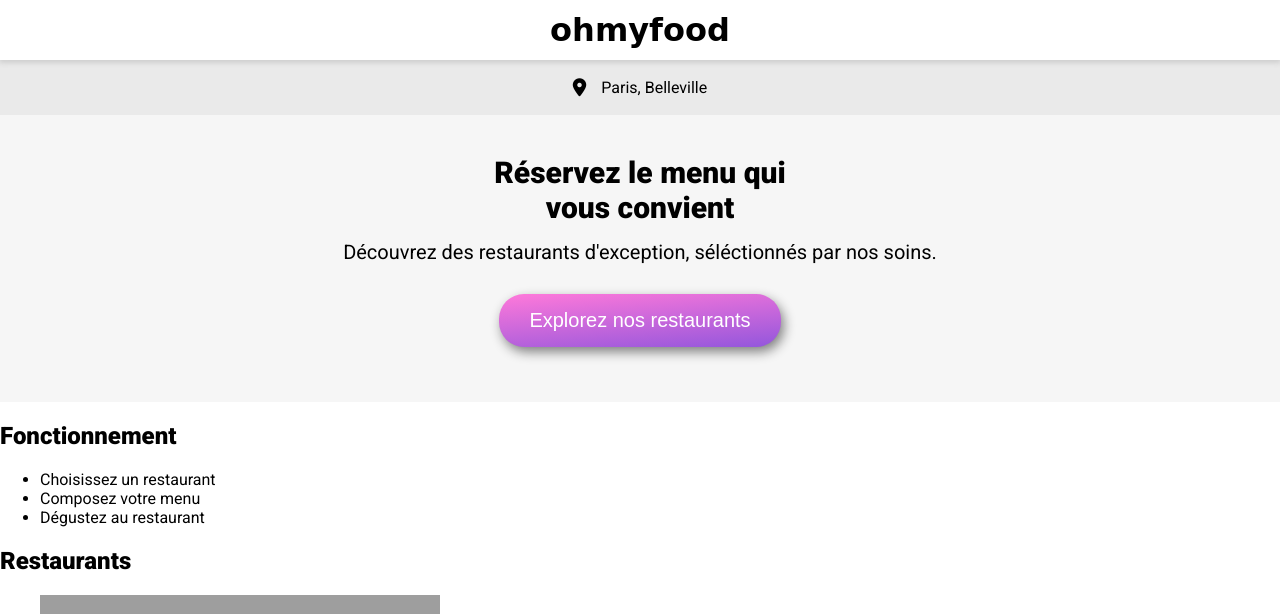
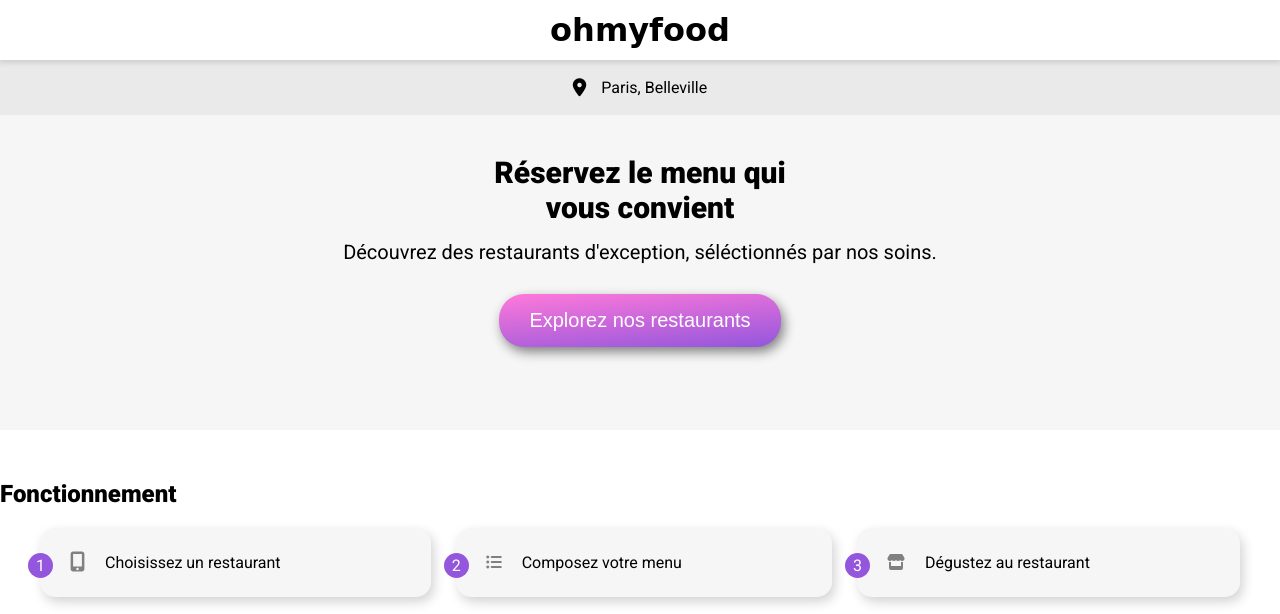
Before and after one commit to Jean-Louis10/Jean-LouisPouant_3_17012022, a plain HTML site: page index.html in a window 1280 px wide. Shown: the top 614 px of the page. Drawn offline with Linux system fonts and the light colour scheme; grey boxes are pictures that could not be loaded; a web font is replaced by a local one.

Commit message:
ajout de la nav Fonctionnement

```diff
--- a/index.html
+++ b/index.html
@@ -19,7 +19,7 @@
    <div class="city">
       <p class="flexcenter gapMap"><i class="fas fa-map-marker-alt"></i>Paris, Belleville</p>
    </div>
-   <section class="explorer backGrey">
+   <section class="explorer backGrey heightBack">
     <h2>Réservez le menu qui <br> vous convient</h2>
    <p>Découvrez des restaurants d'exception, séléctionnés par nos soins.</p>
    <button>Explorez nos restaurants</button>
@@ -27,12 +27,12 @@
 
 
 
+<nav class="nav">
       <h2>Fonctionnement</h2>
-      <nav>
       <ul>
-         <li>Choisissez un restaurant</li>
-         <li>Composez votre menu</li>
-         <li>Dégustez au restaurant</li>
+         <li><span>1</span><i class="fas fa-mobile-alt fa-lg"></i>Choisissez un restaurant</li>
+         <li><span>2</span><i class="fas fa-list-ul"></i>Composez votre menu</li>
+         <li><span>3</span><i class="fas fa-store"></i>Dégustez au restaurant</li>
       </ul>
    </nav>
          <h2>Restaurants</h2>
--- a/styles.css
+++ b/styles.css
@@ -53,8 +53,8 @@ main .city i {
     padding-top: 40px;
 }
 
-section {
-    padding-bottom: 40px;
+.heightBack {
+    height: 315px;
 }
 
 .explorer p {
@@ -76,13 +76,77 @@ margin: 15px 0;
 
 .explorer button:hover {
     opacity: 0.9;
-    box-shadow: 5px 8px 12px 0px grey;
+    box-shadow: 5px 8px 12px 0px lightgrey;
     transform: scale(1.01);
 }
 
 .backGrey {
     background-color: #f6f6f6;
 }
+
+
+/*NAV*/
+
+
+nav ul {
+    display: flex;
+    gap: 25px;
+    padding-right: 40px;
+}
+
+@media (max-width :880px) {
+    nav ul {
+        flex-direction: column;
+    }
+}
+
+nav li {
+    background-color: #f6f6f6;
+    padding: 25px 20px;
+    flex-grow: 1;
+    border-radius: 15px;
+    box-shadow: 3px 5px 12px 0px lightgrey;
+    padding-left: 30px;
+    position: relative;
+}
+
+nav li:hover {
+    opacity: 0.9;
+    box-shadow: 5px 8px 12px 0px lightgrey;
+    transform: scale(1.01);
+}
+
+nav i {
+    margin-right: 20px;
+    color: grey;
+}
+
+nav {
+    padding-top: 30px;
+}
+
+ul {
+    list-style-type: none;
+}
+
+ul span {
+    color: white;
+    background-color: #9356DC;
+    display: flex;
+    justify-content: center;
+    align-items: center;
+    height: 25px;
+    width: 25px;
+    border-radius: 50%;
+    position: absolute;
+    top: 25px;
+    left: -12px;
+}
+
+
+
+
+
 
 
 /*FLEX*/
```
